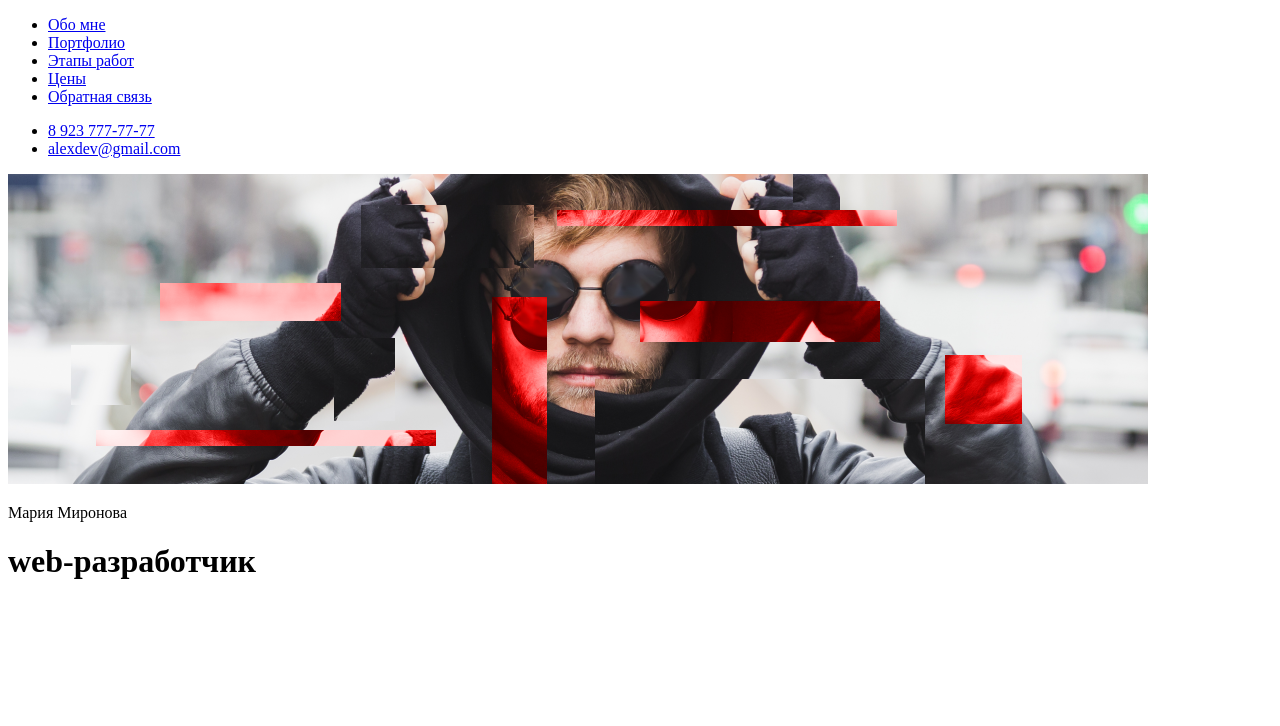
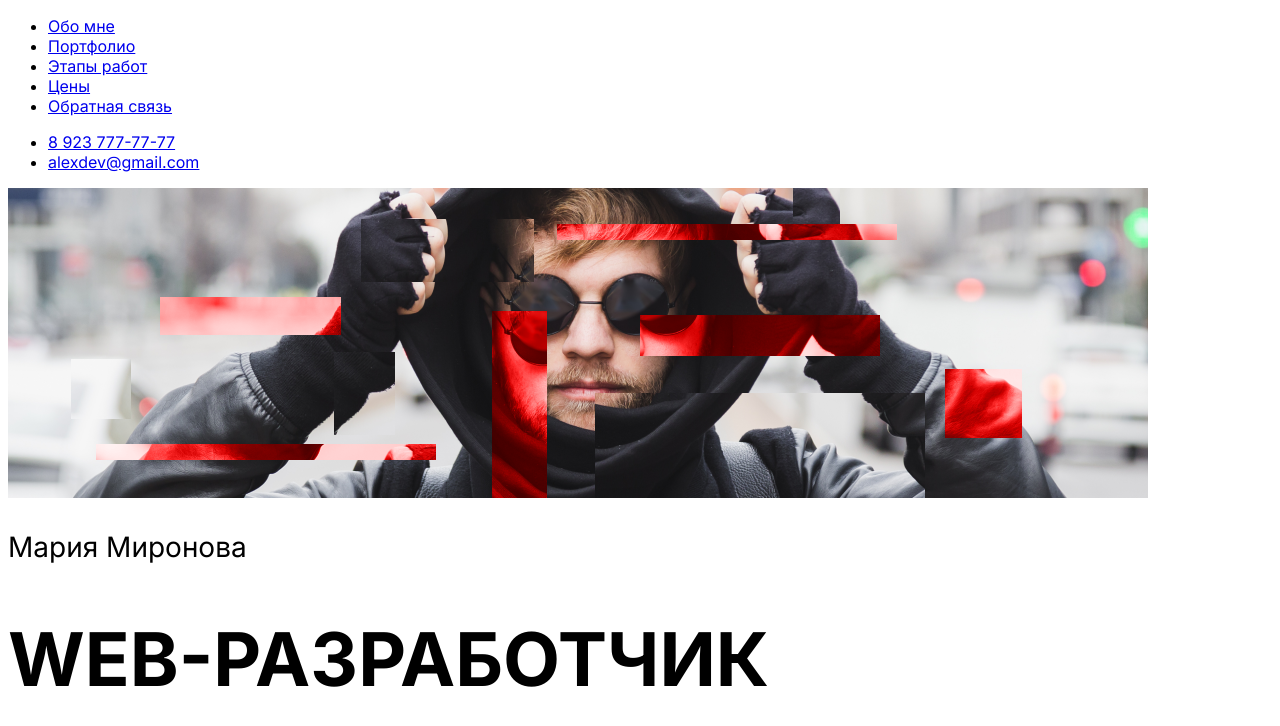
Before and after one commit to kanumari/portfolio, a plain HTML site: page index.html in a window 1280 px wide. Drawn offline with Linux system fonts and the light colour scheme.

Commit message:
add fonts

```diff
--- a/css/style.css
+++ b/css/style.css
@@ -0,0 +1,10 @@
+body {
+    font-family: 'Inter', sans-serif;
+}
+.name {
+    font-size: 28px;
+}
+.title-h1 {
+    font-size: 74px;
+    text-transform: uppercase;
+}
--- a/index.html
+++ b/index.html
@@ -5,6 +5,7 @@
     <meta http-equiv="X-UA-Compatible" content="IE=edge">
     <meta name="viewport" content="width=device-width, initial-scale=1.0">
     <title>Portfolio</title>
+    <link href="https://fonts.googleapis.com/css2?family=Inter:wght@400;700&display=swap" rel="stylesheet">
     <link rel="stylesheet" href="css/style.css"
 </head>
 <body>
```
Also changed, not shown: fonts/Inter-Bold.ttf (added), fonts/Inter-Regular.ttf (added).
